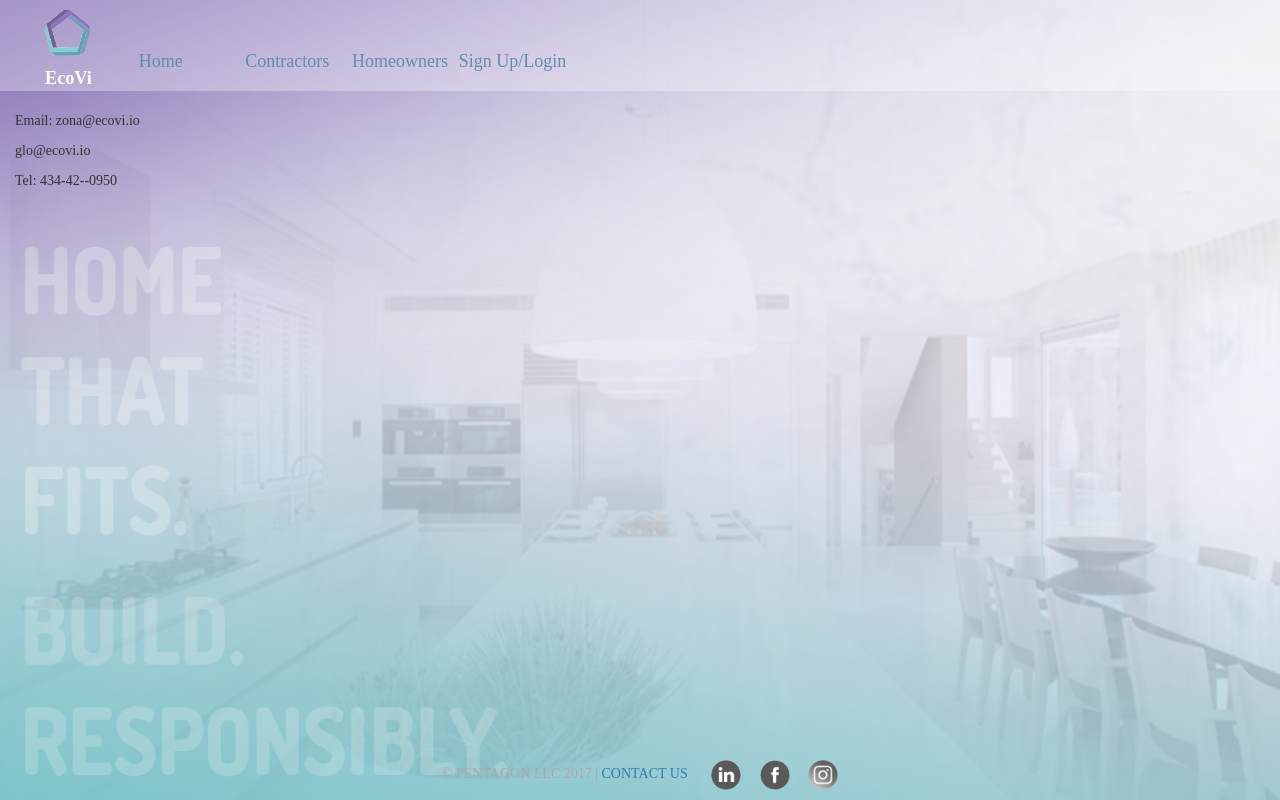
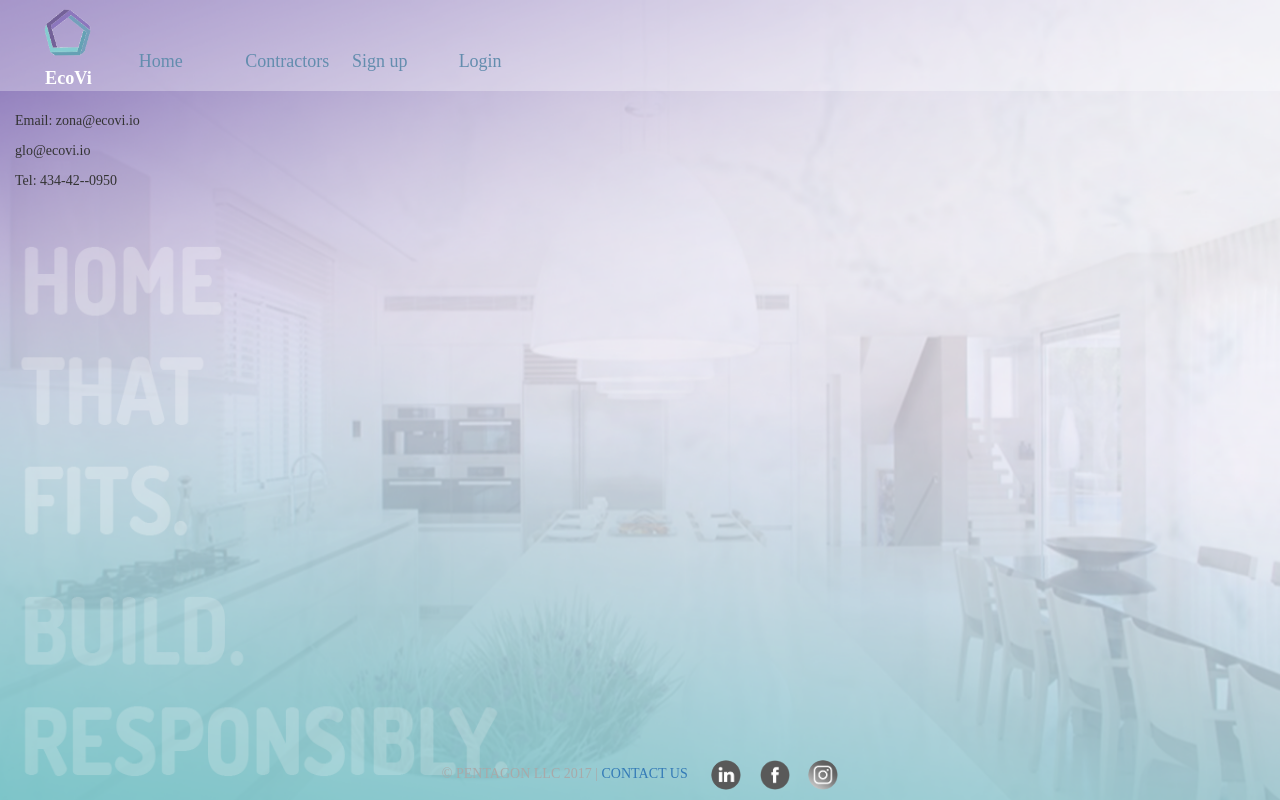
Before and after one commit to zona-li/ecovi, a Django app: page /contact/ in a window 1280 px wide. Run offline with Django 3.2, Linux system fonts and the light colour scheme; some libraries are stand-ins or nearby versions.

Commit message:
landing page change

```diff
--- a/app/homestarter/main/templates/main/header.html
+++ b/app/homestarter/main/templates/main/header.html
@@ -59,10 +59,10 @@
 					<a href='/search/'><button type="button" class="btn btn-link btn-lg">Contractors</button></a>
 				</div>
 				<div class="col-md-1 text-center text-uppercase" style="margin-top: 1cm;">
-					<a href='/homeowners/signup/'><button type="button" class="btn btn-link btn-lg">Homeowners</button></a>
+					<a href='/homeowners/signup/'><button type="button" class="btn btn-link btn-lg">Sign up</button></a>
 				</div>
 				<div class="col-md-1 text-center text-uppercase" style="margin-top: 1cm;">
-					<a href='/accounts/login/'><button type="button" class="btn btn-link btn-lg">Sign Up/Login</button></a>
+					<a href='/accounts/login/'><button type="button" class="btn btn-link btn-lg">Login</button></a>
 				</div>
 
 				<!-- {% if user.is_authenticated %}
```
